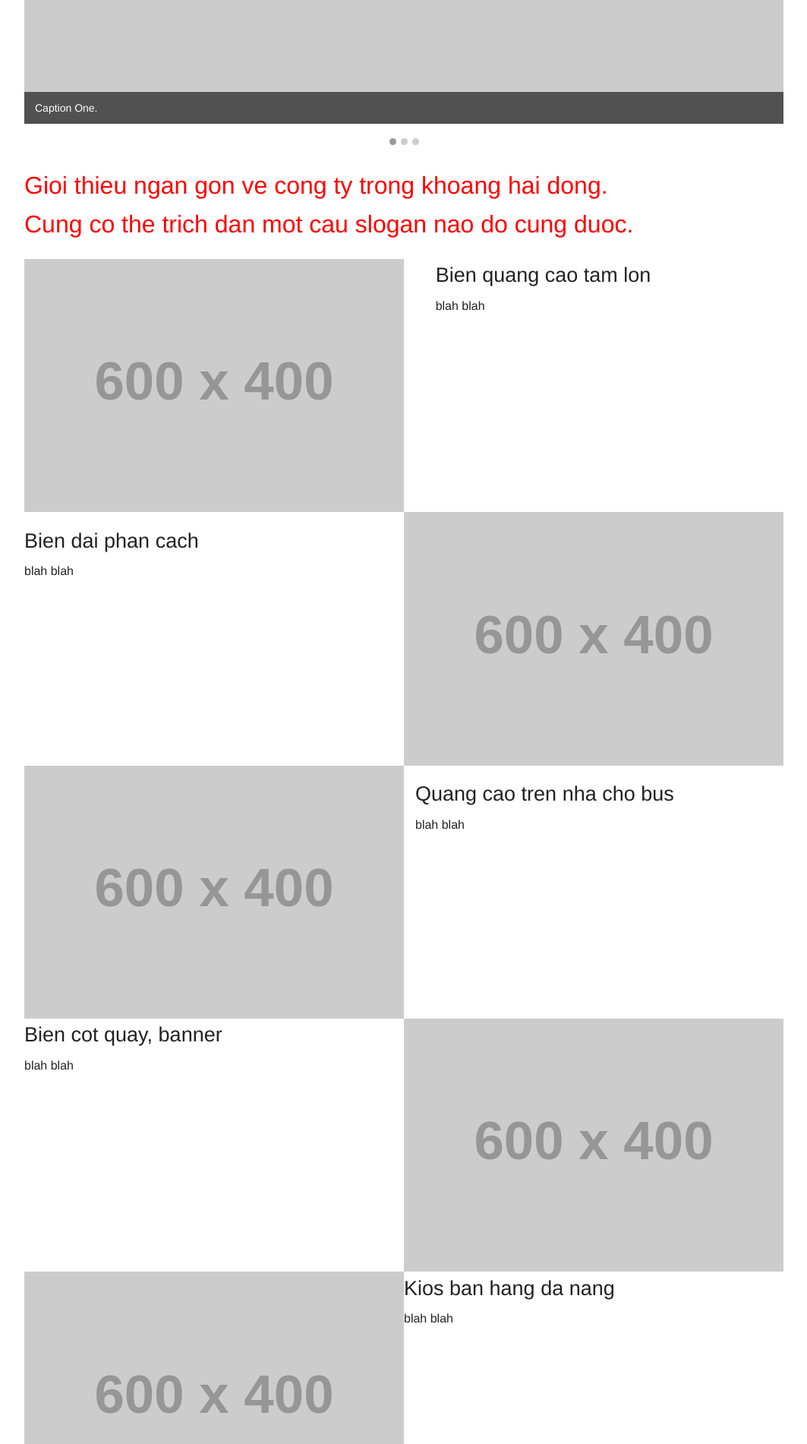
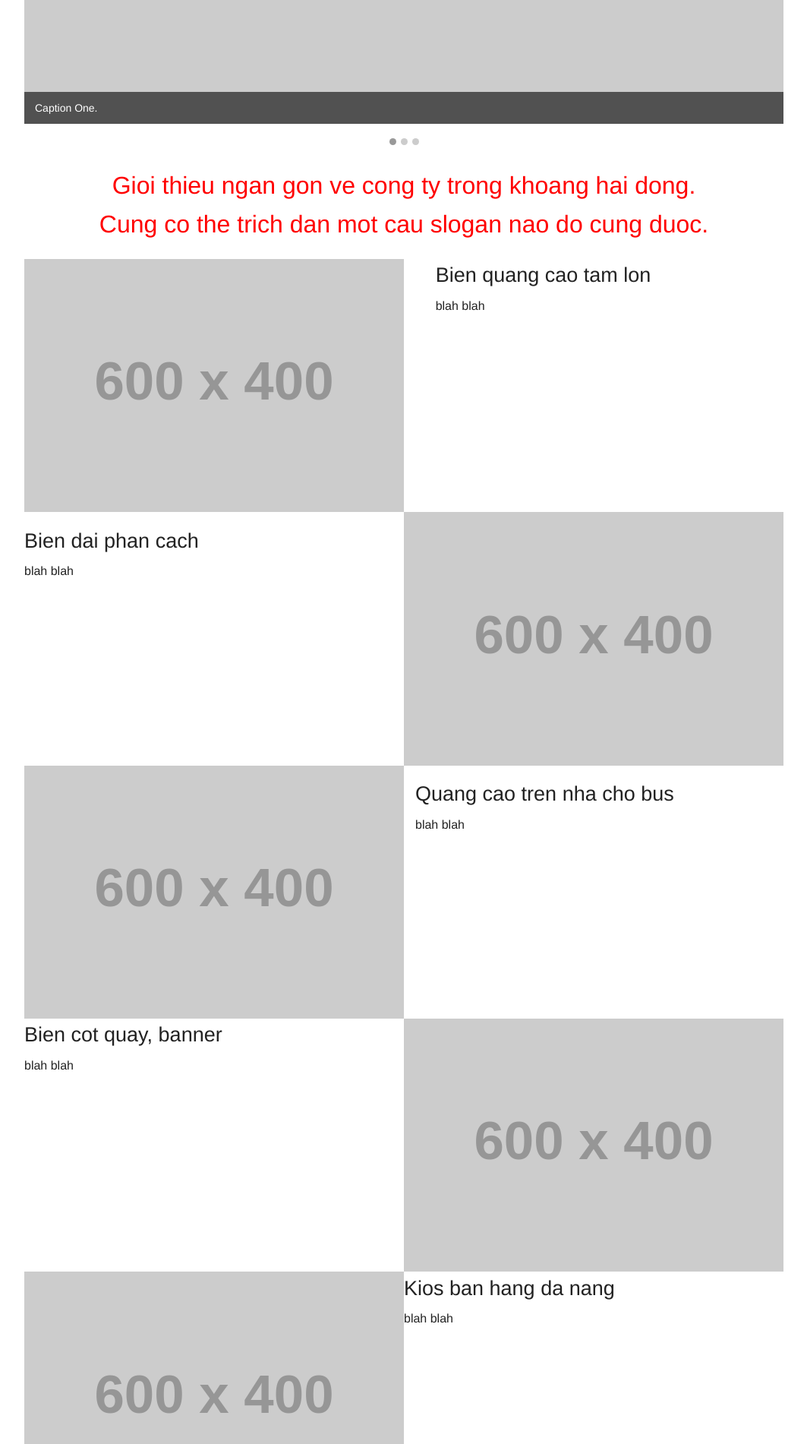
Before and after one commit to haviet/static-on-foundation, a Jekyll site: the page built from index.html, in a window 1280 px wide. Shown: the part 427-2328 px from the top of the page at 76% size, without its empty margins (108-1171 px from the left). Built offline with Jekyll 4.4.1, drawn with Linux system fonts in a browser that asks for light colours.

Commit message:
Update index.html

```diff
--- a/index.html
+++ b/index.html
@@ -9,9 +9,7 @@
 </div>
 
 <div class="row collapse">
-  <div class="small-12 columns">
-    <p class="introtex bigtext">Gioi thieu ngan gon ve cong ty trong khoang hai dong.<br>Cung co the trich dan mot cau slogan nao do cung duoc.</p>
-  </div>
+  <p class="introtext bigtext">Gioi thieu ngan gon ve cong ty trong khoang hai dong.<br>Cung co the trich dan mot cau slogan nao do cung duoc.</p>
 </div>
 
 <div class="row collapse">
@@ -81,5 +79,5 @@
 </div>
 
 <div class="row collapse">
-  <p class="introtex bigtext">Cam ket ve gia tri, loi ich ma cong ty mang den cho khach hang.</p>
+  <p class="introtext bigtext">Cam ket ve gia tri, loi ich ma cong ty mang den cho khach hang.</p>
 </div>
```
